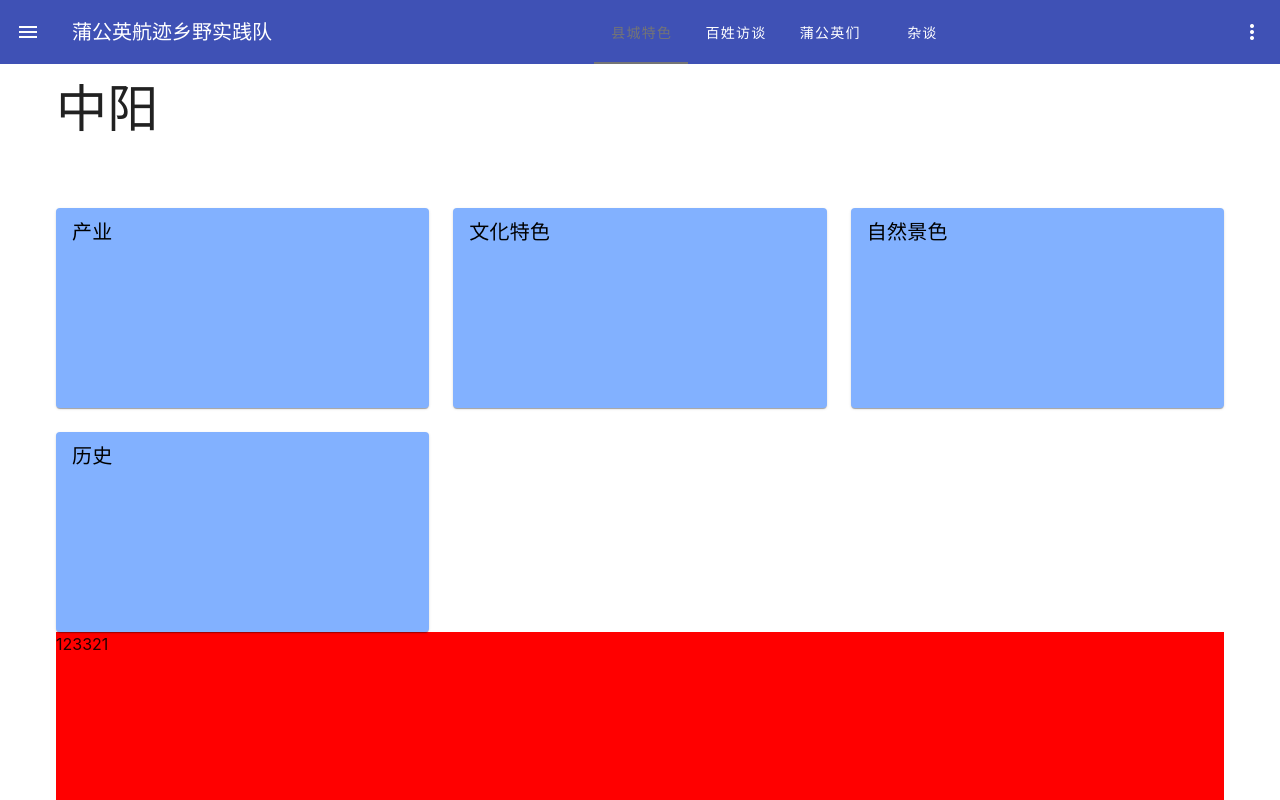
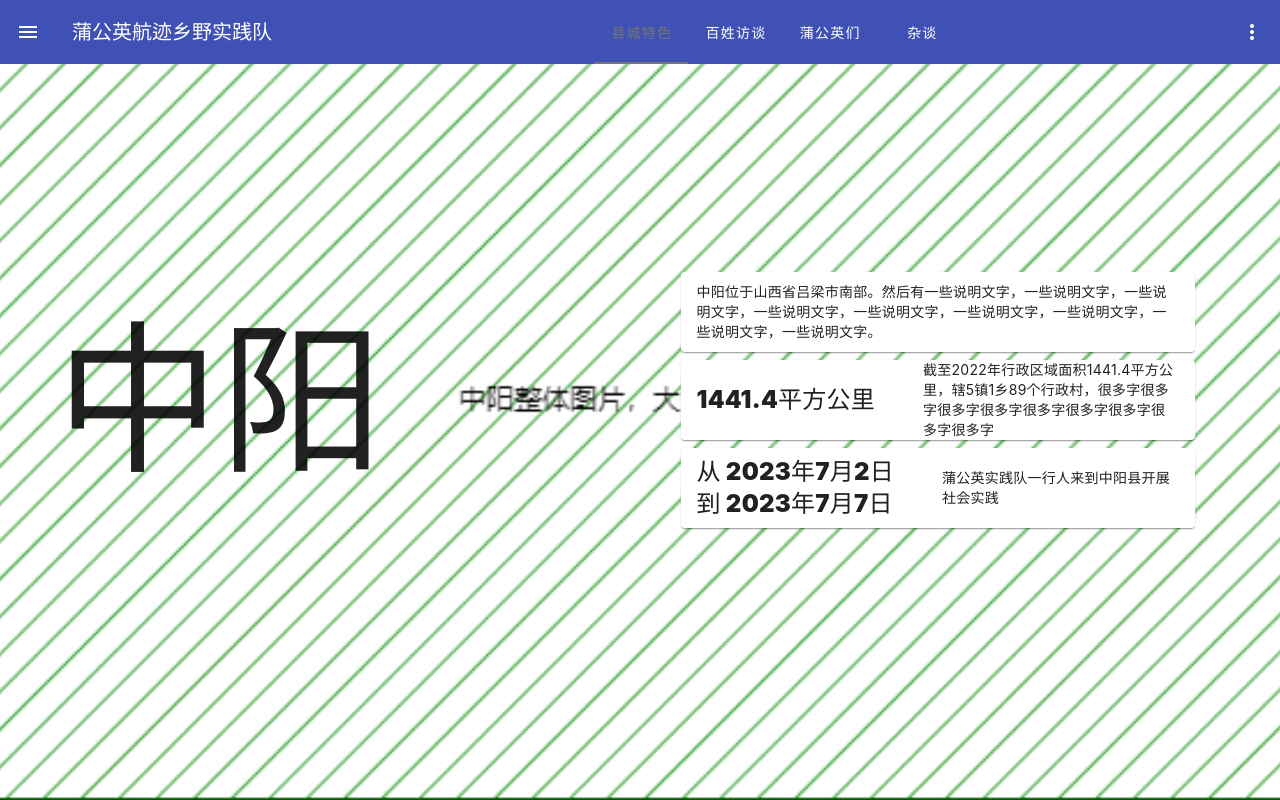
Before and after one commit to TrickEye/dandelion, a Vue app: page /#/overview in a window 1280 px wide. Shown: the top 800 px of the page. Built offline with nearby package versions, Linux system fonts and the light colour scheme.

Commit message:
feat: animation for overview, use pseudo pictures

```diff
--- a/src/pages/overview.vue
+++ b/src/pages/overview.vue
@@ -1,59 +1,81 @@
 <script>
+import { computed } from 'vue';
+import { useDisplay } from 'vuetify'
+
 export default {
   name: 'overview',
+  data() {
+    return {
+      cards: [this.$refs.c1]
+    }
+  },
   mounted() {
-    const card1 = this.$refs.card1;
-    const card2 = this.$refs.card2;
-    const card3 = this.$refs.card3;
-    const card4 = this.$refs.card4;
-
+    // animation
+    document.querySelectorAll('.card').forEach((card,  index) => {
+      console.log(card)
+      console.log(card.classList)
       setTimeout(() => {
-      card1.classList.add('card-after')
-      card1.classList.remove('card-before')
-    }, 1800);
-
-    setTimeout(() => {
-      card2.classList.add('card-after')
-      card2.classList.remove('card-before')
-    }, 2200);
-
-    setTimeout(() => {
-      card3.classList.add('card-after')
-      card3.classList.remove('card-before')
-    }, 2600);
-
-    setTimeout(() => {
-      card4.classList.add('card-after')
-      card4.classList.remove('card-before')
-    }, 3000);
+        card.classList.add('card-entry-animation')
+      }, 1000 + 300 * index)
+    });
   },
+  created() {
+  },
+  methods: {
+    getBreakpoint() {
+      return window.innerWidth > 1280 ? '80vh' : '5em';
+    }
+  }
 }
 </script>
 
 <template>
-  <h1 class="title">中阳</h1>
-  <br>
+  <v-row class="pic-container pa-0 ma-0">
+    <v-col cols="12" class="pa-0 ma-0">
+      <v-img src="/src/assets/overview/zhongyangOverview/zhongyangOverview.drawio.png" cover class="picture">
+        <div class="border-solid-for-test">
+          <v-container>
+            <v-row class="d-flex align-center">
+              <v-col cols="12" lg="6" xl="6" class="border-solid-for-test">
+                <div class="title border-solid-for-test">
+                  <h1>中阳</h1>
+                </div>
+              </v-col>
+              <v-col cols="12" lg="6" xl="6" class="border-solid-for-test">
+                <v-card class="ma-2 mx-auto card overflow-hidden d-flex align-center" ref="c1">
+                  <div>
+                    <v-card-text>中阳位于山西省吕梁市南部。然后有一些说明文字，一些说明文字，一些说明文字，一些说明文字，一些说明文字，一些说明文字，一些说明文字，一些说明文字，一些说明文字。</v-card-text>
+                  </div>
+                </v-card>
 
-  <v-row>
-    <v-col cols="12">
-      <!-- <img src="/src/assets/overview/zhongyangOverview/zhongyangOverview.drawio.png" class="banner"/> -->
-      <v-img src="/src/assets/overview/zhongyangOverview/zhongyangOverview.drawio.png" cover class="banner">
+                <v-card class="ma-2 mx-auto card overflow-hidden d-flex align-center">
+                  <v-card-text class="d-flex align-center border-solid-for-test">
+                    <div class="border-solid-for-test number-emphasis">1441.4平方公里</div>
+                    <div>截至2022年行政区域面积1441.4平方公里，辖5镇1乡89个行政村，很多字很多字很多字很多字很多字很多字很多字很多字很多字</div>
+                  </v-card-text>
+                </v-card>
 
+                <v-card class="ma-2 mx-auto card overflow-hidden d-flex align-center">
+                  <v-card-text class="d-flex align-center border-solid-for-test">
+                    <div class="border-solid-for-test number-emphasis">从 2023年7月2日<br/>到 2023年7月7日</div>
+                    <div>蒲公英实践队一行人来到中阳县开展社会实践</div>
+                  </v-card-text>
+                </v-card>
+              </v-col>
+            </v-row>
+          </v-container>
+        </div>
       </v-img>
     </v-col>
 
-    <v-col cols="12">
-      <!-- <img src="/src/assets/overview/zhongyangOverview/zhongyangOverview.drawio.png" class="banner"/> -->
-      <v-img src="/src/assets/overview/zhongyangOverview/zhongyangOverview.drawio.png" cover class="banner">
-
-      </v-img>
-    </v-col>
-  </v-row>
-
+    <v-col cols="12" class="pa-0 ma-0">
+      <v-img src="/src/assets/overview/zhongyangOverview/zhongyangOverview.drawio.png" cover class="picture">
+        <div class="border-solid-for-test">
+          <v-container>
             <v-row>
               <v-col cols="12" xl="3" lg="4" md="6" sm="12" xs="12">
-      <div ref="card1" class="card-before entry1">
-        <v-card class="bg-blue-accent-1 entry1 card-after card-hover" link to="./overview/fungus">
+                <div ref="card11" class="card-before entry1">
+                  <v-card class="bg-blue-accent-1 entry1 card-after shrink-on-hover" link to="./overview/fungus">
                     <v-card-title>产业</v-card-title>
                   </v-card>
                 </div>
@@ -61,7 +83,7 @@
 
               <v-col cols="12" xl="3" lg="4" md="6" sm="12" xs="12">
                 <div ref="card2" class="card-before entry2">
-        <v-card class="bg-blue-accent-1 entry2 card-after card-hover">
+                  <v-card class="bg-blue-accent-1 entry2 card-after shrink-on-hover">
                     <v-card-title>文化特色</v-card-title>
                   </v-card>
                 </div>
@@ -69,7 +91,7 @@
 
               <v-col cols="12" xl="3" lg="4" md="6" sm="12" xs="12">
                 <div ref="card3" class="card-before entry3">
-        <v-card class="bg-blue-accent-1 entry3 card-after card-hover">
+                  <v-card class="bg-blue-accent-1 entry3 card-after shrink-on-hover">
                     <v-card-title>自然景色</v-card-title>
                   </v-card>
                 </div>
@@ -77,105 +99,105 @@
 
               <v-col cols="12" xl="3" lg="4" md="6" sm="12" xs="12">
                 <div ref="card4" class="card-before entry4">
-        <v-card class="bg-blue-accent-1 entry4 card-after card-hover">
+                  <v-card class="bg-blue-accent-1 entry4 card-after shrink-on-hover">
                     <v-card-title>历史</v-card-title>
                   </v-card>
                 </div>
               </v-col>
             </v-row>
 
-  <div style="background-color: red; height: 100vh;">
-  123321</div>
+          </v-container>
+        </div>
+      </v-img>
+    </v-col>
+  </v-row>
 </template>
 
 <style scoped>
-.title {
-  position: sticky;
+.pic-container {
+  background-color: white;
+  position: absolute;
   top: 0;
-  z-index: 9999;
-  animation: title 2s ease-in-out 0s 1 forwards;
+  left: 0;
 }
 
-.banner {
+.picture {
   height: 100vh;
-  position: absolute;
-  top: 0px;
-  left: 0px;
-  z-index: 0;
+  align-items: center;
 }
 
-@keyframes title {
+.title {
+  z-index: 9999;
+  animation: title-entry 2s ease-in-out 0s 1 forwards;
+
+  height: v-bind(getBreakpoint());
+  display: flex;
+  align-items: center;
+}
+
+@keyframes title-entry {
   0% {
     opacity: 0;
     font-size: 5rem;
   }
-  30% {
+  20% {
     opacity: 1;
-    font-size: 5rem
+    font-size: 5rem;
   }
-  70% {
-    font-size: 3.2rem
+  50% {
+    font-size: 5rem;
   }
   to {
-    margin-left: 0;
+    font-size: 3.2rem;
   }
 }
 
-.card-before {
-  opacity: 0;
-  height: 200px;
+.border-solid-for-test {
+  /* border: black 3px solid; */
 }
 
-.card-after {
-  opacity: 1;
-  height: 200px;
+.number-emphasis {
+  font-size: 1.5rem;
+  line-height: 2rem;
+  font-weight: 900;
+  padding-right: 3rem;
+  white-space: nowrap;
 }
 
-.card-hover {
+
+.card {
+  width: 0;
+  height: 0;
+}
+
+.card-entry-animation {
+  animation: card-entry 0.8s ease-out forwards;
+  animation-delay: 1s;
+}
+
+@keyframes card-entry {
+  0% {
+    width: 0;
+    height: 0;
+  }
+  20% {
+    height: 10vh;
+  }
+  50% {
+    height: 10vh;
+  }
+  100% {
+    width: 90%;
+    height: 10vh;
+  }
+}
+
+.shrink-on-hover {
   transition: 200ms;
 }
 
-.card-hover:hover {
+.shrink-on-hover:hover {
   transform: scale(0.95);
 }
 
-.entry1 {
-  animation: entry 0.8s ease-out;
-  animation-delay: 1s;
-}
-.entry2 {
-  animation: entry 0.8s ease-out;
-  animation-delay: 1.4s;
-}
-.entry3 {
-  animation: entry 0.8s ease-out;
-  animation-delay: 1.8s;
-}
-.entry4 {
-  animation: entry 0.8s ease-out;
-  animation-delay: 2.2s;
-}
-
-@keyframes entry {
-  0% {
-    opacity: 0;
-    width: 0;
-    height: 0px;
-  }
-  20% {
-    height: 100px;
-  }
-  50% {
-    height: 160px;
-  }
-  80% {
-    height: 190px;
-  }
-  100% {
-    opacity: 1;
-    width: 100%;
-    height: 200px;
-  }
-}
-
 </style>
```
Also changed, not shown: src/assets/overview/zhongyangOverview/zhongyangOverview.drawio.png (added). Lines whose indentation alone changed are shown as unchanged.
